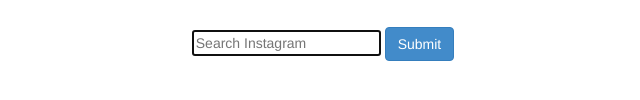
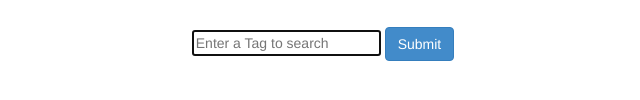
Before and after one commit to bhadreshpatel88/bhadreshpatel88.github.io, a plain HTML site: page instagram-app.html in a window 1280 px wide. Shown: the part 170-270 px from the top of the page, 317-957 px from the left. Drawn offline with Linux system fonts and the light colour scheme.

Commit message:
updating placeholder

```diff
--- a/instagram-app.html
+++ b/instagram-app.html
@@ -18,7 +18,7 @@
 
       <form name="instagramForm" ng-submit='search(keyword)'>
 
-        <input type="text" placeholder="Search Instagram" autofocus ng-model="keyword" required>
+        <input type="text" placeholder="Enter a Tag to search" autofocus ng-model="keyword" required>
 
         <button type="submit" class="btn btn-primary">Submit</button>
 
```
